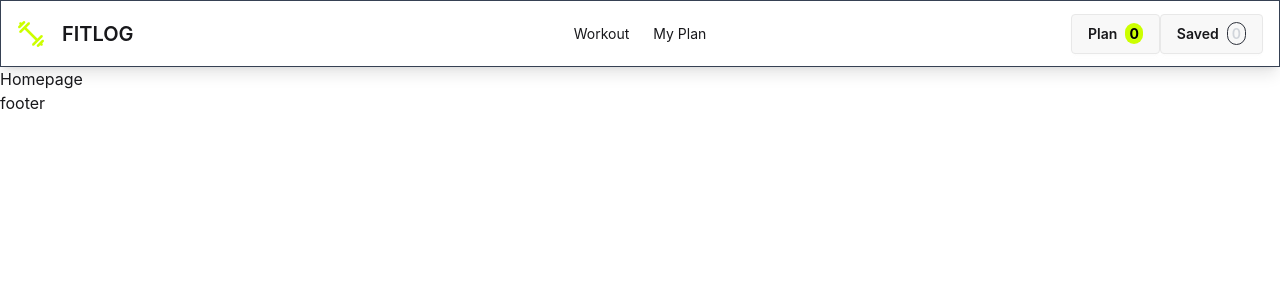
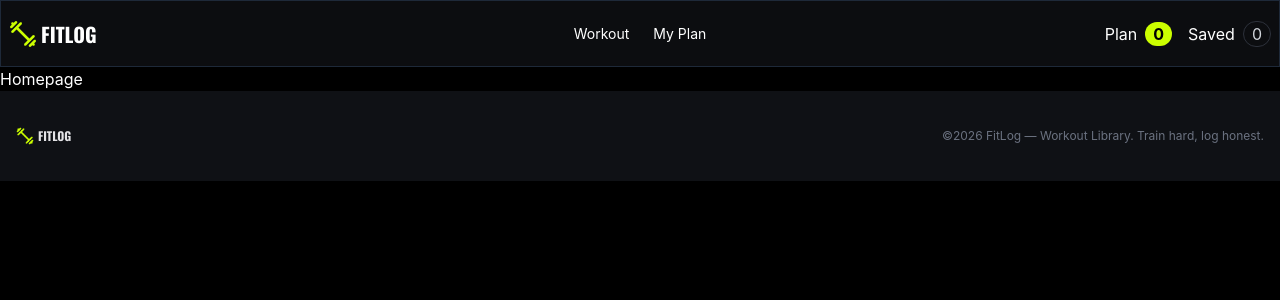
Before and after one commit to mukti9537-oss/a6-fitness-website, a Next.js app: page / in a window 1280 px wide. Shown: the top 300 px of the page. Built offline with nearby package versions, Linux system fonts and the light colour scheme.

Commit message:
added Footer and correction the navbar style

```diff
--- a/src/app/globals.css
+++ b/src/app/globals.css
@@ -1,2 +1,14 @@
+@import url('https://fonts.googleapis.com/css2?family=Oswald:wght@200..700&display=swap');
 @import "tailwindcss";
+
+.oswald-font{
+  font-family: "Oswald", sans-serif;
+}
+
+
 @plugin "daisyui";
+
+body{
+  background-color: #000000;
+  color: white;
+}
--- a/src/app/layout.tsx
+++ b/src/app/layout.tsx
@@ -2,6 +2,7 @@ import type { Metadata } from "next";
 import { Geist, Geist_Mono } from "next/font/google";
 import "./globals.css";
 import Navbar from "@/component/shared/Navbar";
+import Footer from "@/component/shared/Footer";
 
 const geistSans = Geist({
   variable: "--font-geist-sans",
@@ -27,7 +28,8 @@ export default function RootLayout({ children }: LayoutProps<"/">) {
       <body className="min-h-full flex flex-col">
         <Navbar />
         {children}
-        <h2>footer</h2>
+        <Footer />
+
         </body>
     </html>
   );
--- a/src/component/shared/Footer.tsx
+++ b/src/component/shared/Footer.tsx
@@ -1,10 +1,29 @@
 import React from 'react';
+import Image from 'next/image';
+import logo from "@/assets/logo.png";
 
 const Footer = () => {
     return (
-        <div>
+        <footer className="sm:px-4 px-4 bg-[#0F1115] text-neutral-content py-8 sm:py-9 ">
+            <div className=" flex flex-col sm:flex-row items-center justify-between gap-4">
 
-        </div>
+                <div className= "flex items-center gap-1">
+                <Image src={logo} alt='FitlOg'
+                width={18}
+                height={18}
+                className="h-[18] w-[18]"
+                />
+
+                <span className="oswald-font text-xs sm:text-[11] font-bold"> FITLOG</span>
+
+            </div>
+
+                <p className="text-xs sm:text-[9] text-[#6B7280] ">
+                    ©{new Date().getFullYear()} FitLog — Workout Library. Train hard, log honest.</p>
+
+                </div>
+
+        </footer>
     );
 };
 
--- a/src/component/shared/Navbar.tsx
+++ b/src/component/shared/Navbar.tsx
@@ -3,11 +3,12 @@ import Link from 'next/link';
 import logo from "@/assets/logo.png";
 import React from 'react';
 
+
 const Navbar = () => {
     return (
-        <nav className="bg-base-100 border border-gray-700 shadow-lg">
+        <nav className="bg-[#0C0D10] border border-gray-800 shadow-lg">
 
-            <div className="navbar max-w-7xl mx-auto px-4">
+            <div className="navbar  ">
                 {/* mobile page */}
                 <div className="navbar-start">
                     <div className="dropdown">
@@ -26,8 +27,10 @@ const Navbar = () => {
                             </li>
                         </ul>
                     </div>
+                    <div className="flex items-center gap-1 ">
                     <Image src={logo} alt='FitlOg' />
-                    <a className="btn btn-ghost text-xl">FITLOG</a>
+                    <span className="oswald-font text-xl font-bold">FITLOG</span>
+                    </div>
                 </div>
 
                 {/* website page */}
@@ -42,17 +45,17 @@ const Navbar = () => {
                         </li>
                     </ul>
                 </div>
-                <div className="navbar-end">
+                <div className="navbar-end gap-4">
 
                     <Link href="/my-plan"
-                        className=" flex items-center gap-2 btn">
+                        className=" flex items-center gap-2">
                         <span>Plan</span>
-                        <span className="rounded-full bg-[#ccff00] px-1 text-black font-bold">0</span>
+                        <span className="rounded-full bg-[#ccff00] px-2 text-black font-bold">0</span>
                     </Link>
                     <Link href="/my-plan"
-                        className=" flex items-center gap-2 btn">
+                        className=" flex items-center gap-2">
                         <span>Saved</span>
-                        <span className="rounded-full px-1 border border-[#2D313B] text-[#D1D5DB] ">0</span>
+                        <span className="rounded-full px-2 border border-[#2D313B] text-[#D1D5DB] ">0</span>
                     </Link>
 
                 </div>
```
